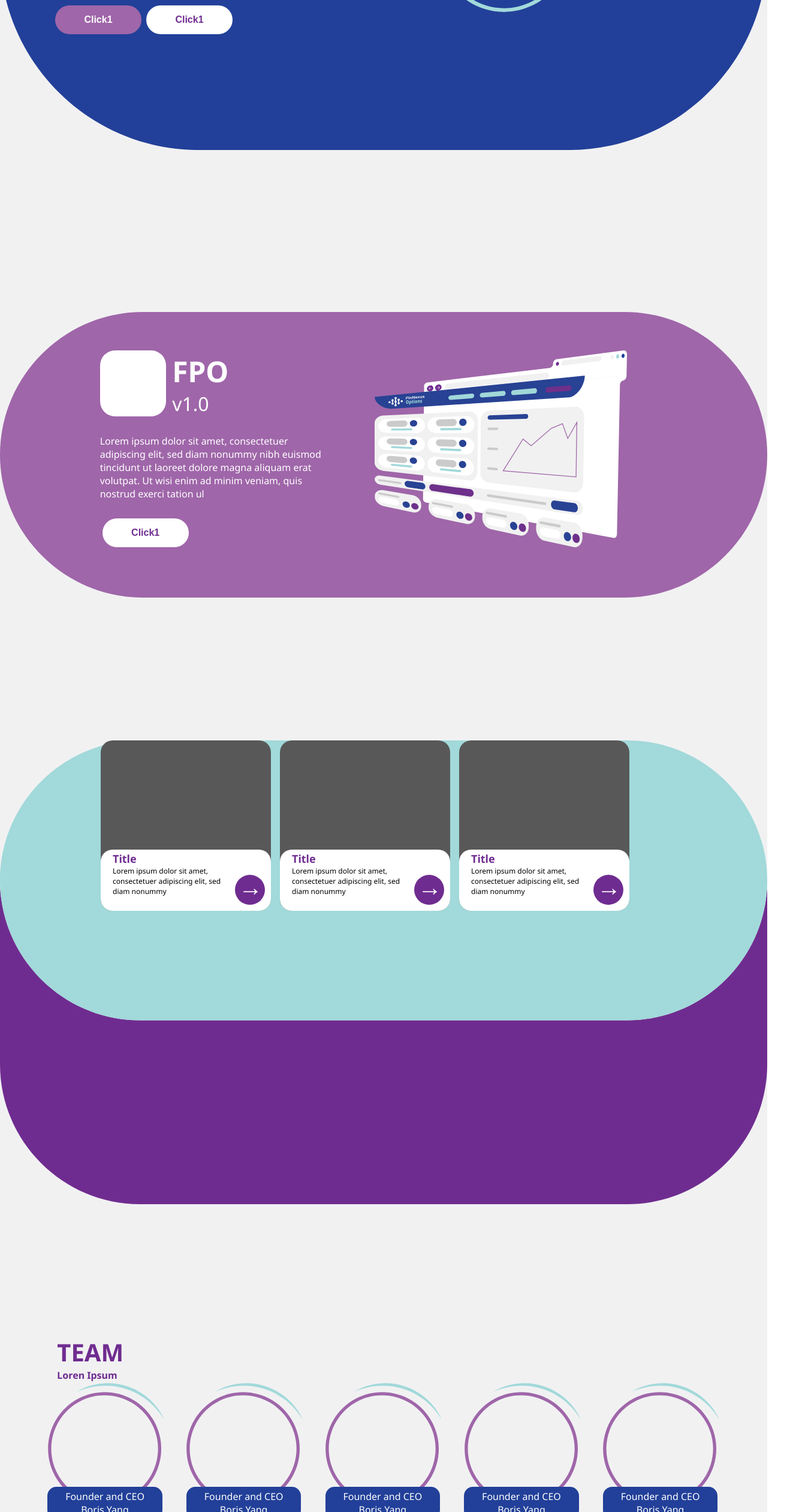
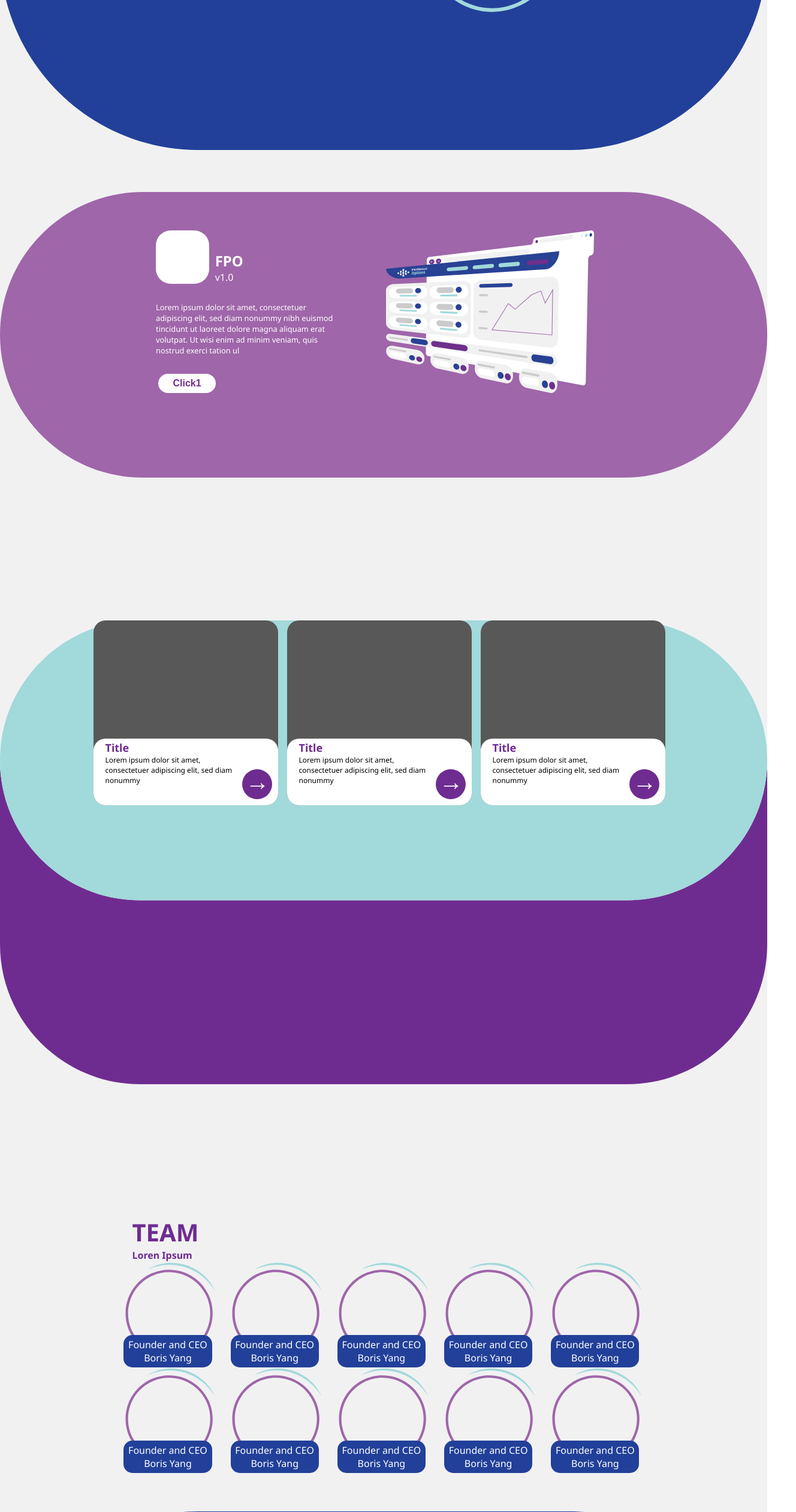
Before and after one commit to FinNexus/finnexus-ui, a Next.js app: page / in a window 1280 px wide. Shown: the part 280-2800 px from the top of the page at 60% size, 1328 px wide, since content can reach past the window. Built offline with nearby package versions, Linux system fonts and the light colour scheme.

Commit message:
simplifying design

```diff
--- a/pages/index.js
+++ b/pages/index.js
@@ -27,7 +27,7 @@ export default function Home() {
         <link href="https://fonts.googleapis.com/css2?family=Noto+Sans:ital,wght@0,400;0,700;1,400;1,700&display=swap" rel="stylesheet"></link>
       </Head>
       {/** START -- Upper Section. Can be later moved to a component */}
-      <Container maxWidth="lg" className={`${styles.bkgImgBlue}`} style={{ maxWidth: "2000px" }}>
+      <Container maxWidth="lg" className={`${styles.bkgImgBlue}`} /* style={{ maxWidth: "2000px" }} */>
         <Container maxWidth="lg" className={styles.centerContent}>
           <Grid container direction="row" className={styles.navbar}>
             {/*https://stackoverflow.com/questions/4476526/do-i-use-img-object-or-embed-for-svg-files*/}
@@ -61,9 +61,8 @@ export default function Home() {
       {/** END -- Upper Section. Can be later moved to a component */}
 
       {/** START -- Next Section Content */}
-      <Container maxWidth="lg" className={`${styles.section} ${styles.middleSection}`} style={{ maxWidth: "2000px" }}>
-        <Container maxWidth="lg" className={`${styles.mainContent}`}>
-          <Container maxWidth="lg" className={`${styles.halfMiddleSection}`} style={{ display: "flex", justifyContent: "flex-end" }}>
+      <Container maxWidth="lg" className={`${styles.section} ${styles.middleSection}`} /* style={{ maxWidth: "2000px" }} */>
+        <Grid container className={`${styles.halfMiddleSection}`} style={{ display: "flex", justifyContent: "flex-end" }}>
           <Grid item lg={4} className={styles.halfMiddleOneThird}>
             <Grid item md={7} className={styles.imageContainer}>
               <div className={styles.imageBox}></div>
@@ -83,15 +82,13 @@ export default function Home() {
 
             </div>
           </Grid>
-          </Container>
-        </Container>
+        </Grid>
       </Container>
       {/** END -- Next Section Content */}
 
       {/** START -- Third Section Content */}
-      <Container maxWidth="lg" className={`${styles.section} ${styles.thirdSection}`} style={{ maxWidth: "2000px" }}>
-        <Container maxWidth="lg" className={styles.thirdSectionContent}>
-          <Container maxWidth="lg" className={styles.picBoxContainer} style={{ display: "flex" }}>
+      <Container maxWidth="lg" className={`${styles.section} ${styles.thirdSection}`}/*  style={{ maxWidth: "2000px" }} */>
+        <Grid container justify="center">
           <Grid lg={3} sm={3} className={`${styles.picBox}`} spacing={2}>
             <div className={styles.innerPicBox}>
               <p className={styles.innerBoxTitle}>Title</p>
@@ -113,12 +110,11 @@ export default function Home() {
               <ArrowComponent position="bottom right" size="medium" glyphDir="right" glyphColor="pink" />
             </div>
           </Grid>
-          </Container>
-        </Container>
+        </Grid>
       </Container>
       {/** END -- Third Section Content */}
-      <Container maxWidth="lg" style={{ maxWidth: "2000px" }}>
-        <Container maxWidth="lg" className={`${styles.mainContent}`}>
+      <Container maxWidth="md">
+        <Grid container>
           <div className={styles.teamBoxDesc}>
             <p className={styles.titleTeam}>TEAM</p>
             <p>Loren Ipsum</p>
@@ -135,10 +131,10 @@ export default function Home() {
             <MemberComponent></MemberComponent>
             <MemberComponent></MemberComponent>
           </Grid>
-        </Container>
+        </Grid>
       </Container>
       {/** START -- Bottom Section */}
-      <Container maxWidth="lg" className={`${styles.bkgImgBlueInverted}`} style={{ maxWidth: "2000px" }}>
+      <Container maxWidth="lg" className={`${styles.bkgImgBlueInverted}`} /* style={{ maxWidth: "2000px" }} */>
         <Container maxWidth="lg" className={styles.centerContent} style={{ padding: "0 7%" }}>
           <Grid container justify="space-around" spacing={10} direction="row" style={{ padding: "1% 8%", margin: "4em auto 0 auto", color: "white" }}>
             <Grid item lg={5} style={{ height: "100%" }}>
--- a/styles/Home.module.css
+++ b/styles/Home.module.css
@@ -343,7 +343,7 @@ span.userPicIcon:first-of-type {
   color: white;
 }
 
-@media only screen and (max-width: 1200px) {
+@media only screen and (max-width: 1280px) {
   .upperMainContent {
     padding: 0 10em;
   }
@@ -358,6 +358,7 @@ span.userPicIcon:first-of-type {
   }
   .navbar {
     padding: 0 7rem;
+    justify-content: space-around;
   }
   .centerContent {
     min-height: 600px;
--- a/styles/member.module.css
+++ b/styles/member.module.css
@@ -1,5 +1,5 @@
 .teamMember {
-  width: 13rem;
+  width: 10rem;
   display: flex;
   position: relative;
   flex-direction: column;
@@ -18,7 +18,7 @@
   bottom: 0;
   background-color: var(--top-color);
   color: white;
-  padding: 5px 25px;
+  padding: 5px 0px;
   width: 92%;
   border-radius: 15px;
   margin: 0 10px;
```
Lines whose indentation alone changed are shown as unchanged.
